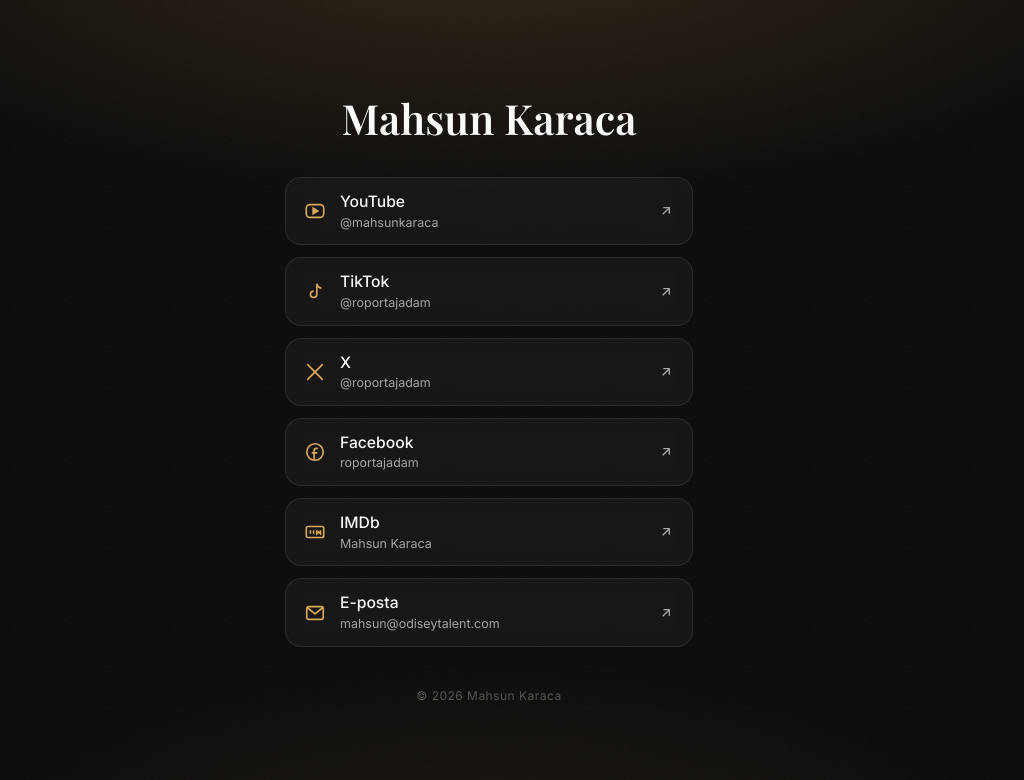
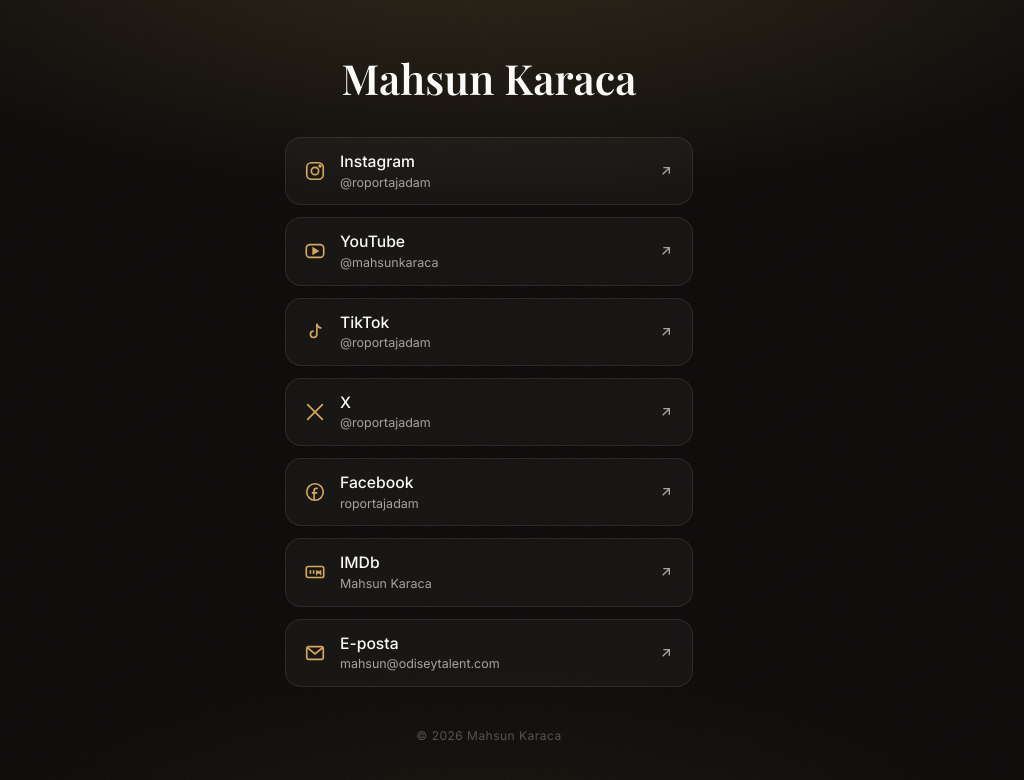
Before and after one commit to adanademir1940/mahsun, a plain HTML site: page index.html in a window 1280 px wide. Shown: the top 780 px of the page, without its empty margins (151-1175 px from the left). Drawn offline with nearby package versions, Linux system fonts and the light colour scheme.

Commit message:
Instagram linki eklendi
Co-Authored-By: Claude Opus 5.5 <noreply@anthropic.com>
Claude-Session: https://claude.ai/code/session_01HTCSVMAVhJURrZbj3RXCEK

```diff
--- a/index.html
+++ b/index.html
@@ -63,7 +63,7 @@
   @keyframes rise{from{opacity:0; transform:translateY(14px)} to{opacity:1; transform:none}}
   .links .link:nth-child(1){animation-delay:.10s} .links .link:nth-child(2){animation-delay:.16s}
   .links .link:nth-child(3){animation-delay:.22s} .links .link:nth-child(4){animation-delay:.28s}
-  .links .link:nth-child(5){animation-delay:.34s} .links .link:nth-child(6){animation-delay:.40s}
+  .links .link:nth-child(5){animation-delay:.34s} .links .link:nth-child(6){animation-delay:.40s} .links .link:nth-child(7){animation-delay:.46s}
   @media (prefers-reduced-motion:reduce){*{animation:none!important; transition:none!important}}
 </style>
 </head>
@@ -74,6 +74,12 @@
   </header>
 
   <nav class="links" aria-label="Bağlantılar">
+    <a class="link" href="https://www.instagram.com/roportajadam/" target="_blank" rel="noopener">
+      <svg viewBox="0 0 24 24" fill="none" stroke="currentColor" stroke-width="1.8"><rect x="3" y="3" width="18" height="18" rx="5"/><circle cx="12" cy="12" r="4"/><circle cx="17.5" cy="6.5" r="1" fill="currentColor"/></svg>
+      <span class="t">Instagram<small>@roportajadam</small></span>
+      <svg class="arrow" viewBox="0 0 24 24" fill="none" stroke="currentColor" stroke-width="2"><path d="M7 17 17 7M8 7h9v9"/></svg>
+    </a>
+
     <a class="link" href="https://www.youtube.com/@mahsunkaraca" target="_blank" rel="noopener">
       <svg viewBox="0 0 24 24" fill="none" stroke="currentColor" stroke-width="1.8"><rect x="2.5" y="5" width="19" height="14" rx="4"/><path d="m10 9 5 3-5 3z" fill="currentColor"/></svg>
       <span class="t">YouTube<small>@mahsunkaraca</small></span>
```
